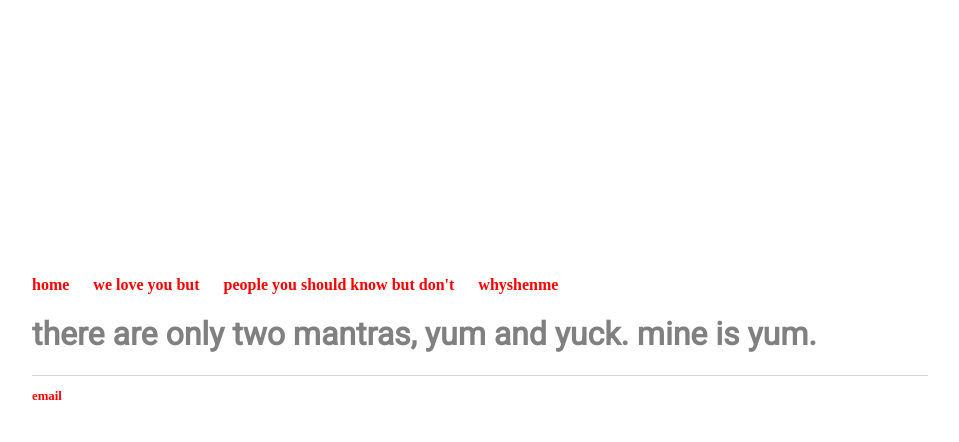
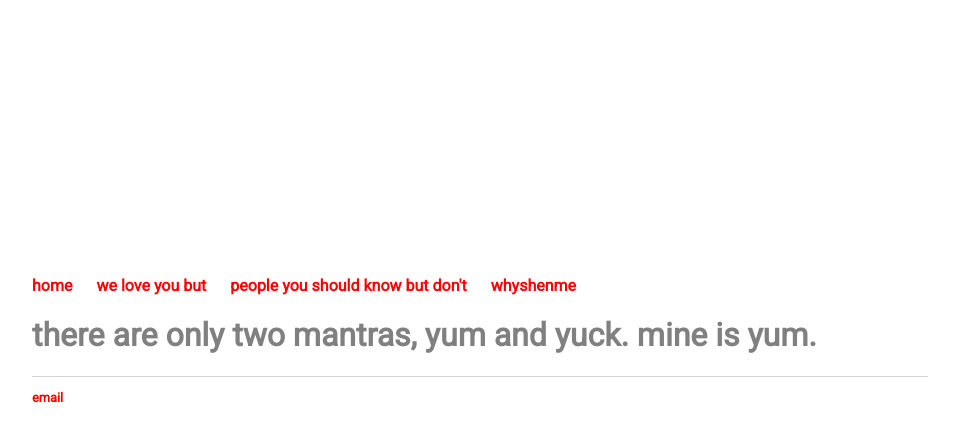
Before and after one commit to c1ndygao/cindygao.com, a Jekyll site: the page built from index.html, in a window 1280 px wide. Shown: the top 442 px of the page, without its empty margins (168-1127 px from the left). Built offline with Jekyll 4.4.1, drawn with Linux system fonts in a browser that asks for light colours.

Commit message:
Update main.css

```diff
--- a/css/main.css
+++ b/css/main.css
@@ -3,7 +3,7 @@ body {
     width: 70%;
 }
 nav ul, footer ul {
-    font-family:'Roboto Slab';
+    font-family:'Roboto';
     padding: 0px;
     list-style: none;
     font-weight: bold;
```
